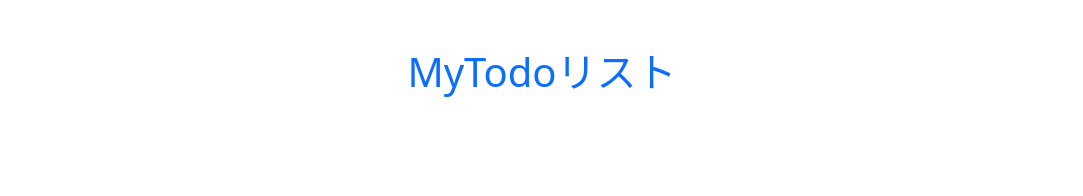
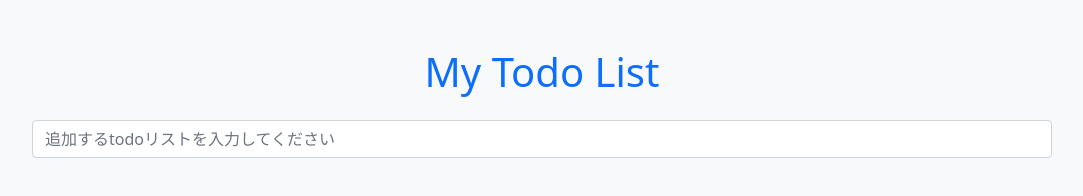
Before and after one commit to KyouheiUno/MyTodo, a plain HTML site: page index.html in a window 1280 px wide. Shown: the whole page, without its empty margins (98-1181 px from the left). Drawn offline with nearby package versions, Linux system fonts and the light colour scheme.

Commit message:
todoフォームの設置

```diff
--- a/index.html
+++ b/index.html
@@ -5,12 +5,15 @@
   <meta http-equiv="X-UA-Compatible" content="IE=edge">
   <meta name="viewport" content="width=device-width, initial-scale=1.0">
   <link href="https://cdn.jsdelivr.net/npm/bootstrap@5.0.0-beta1/dist/css/bootstrap.min.css" rel="stylesheet" integrity="sha384-giJF6kkoqNQ00vy+HMDP7azOuL0xtbfIcaT9wjKHr8RbDVddVHyTfAAsrekwKmP1" crossorigin="anonymous">
-  <title>MyTodoリスト</title>
+  <title>My Todo List</title>
 </head>
-<body>
-  <div class="container">
+<body class="bg-light">
+  <div class="container w-100">
     <div class="p-5">
-      <h1 class="text-primary text-center">MyTodoリスト</h1>
+      <h1 class="text-primary text-center">My Todo List</h1>
+      <form id="todoForm" class="my-4">
+        <input id="todoInput" class="form-control" placeholder="追加するtodoリストを入力してください" autocomplete="off">
+      </form>
     </div>
   </div>
   <script src="index.js"></script>
```
